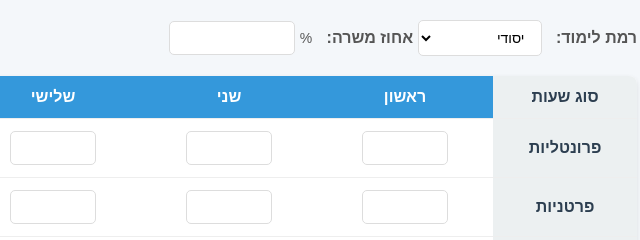
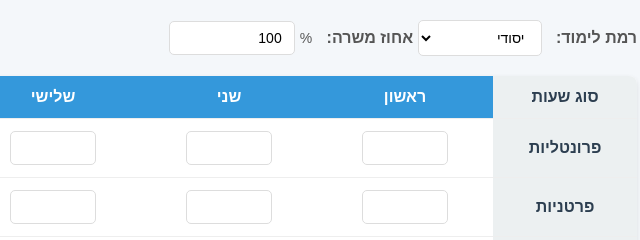
Before and after one commit to kukuyamaPlatner/TeachersSickDayCalculator, a plain HTML site: page index.html in a window 1280 px wide. Shown: the top 240 px of the page, 603-1243 px from the left. Drawn offline with Linux system fonts and the light colour scheme.

Commit message:
make the percentage default 100%

```diff
--- a/index.html
+++ b/index.html
@@ -185,7 +185,7 @@
             <label>אחוז משרה:</label>
             <div class="input-group">
                 <span>%</span>
-                <input type="number" id="jobPercentage" min="0" max="100" value="">
+                <input type="number" id="jobPercentage" min="0" max="100" value="100">
             </div>
         </div>
 
```
